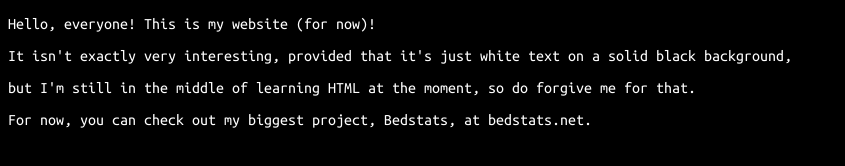
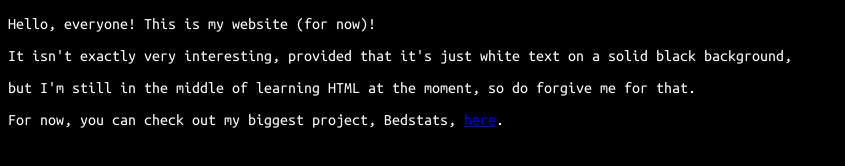
Before and after one commit to gpena1/gianpenalolol, a plain HTML site: page index.html in a window 1280 px wide. Shown: the whole page, without its empty margins (0-845 px from the left). Drawn offline with Linux system fonts and the light colour scheme.

Commit message:
Update index.html

```diff
--- a/index.html
+++ b/index.html
@@ -16,7 +16,7 @@
 
 <p style="color: #ffffff;">It isn't exactly very interesting, provided that it's just white text on a solid black background,</p>
 <p style="color: #ffffff;">but I'm still in the middle of learning HTML at the moment, so do forgive me for that.</p>
-<p style="color: #ffffff;">For now, you can check out my biggest project, Bedstats, at bedstats.net.</p>
+<p style="color: #ffffff;">For now, you can check out my biggest project, Bedstats, <a href="https://bedstats.net/">here</a>.</p>
 
 </body>
 </html>
```
